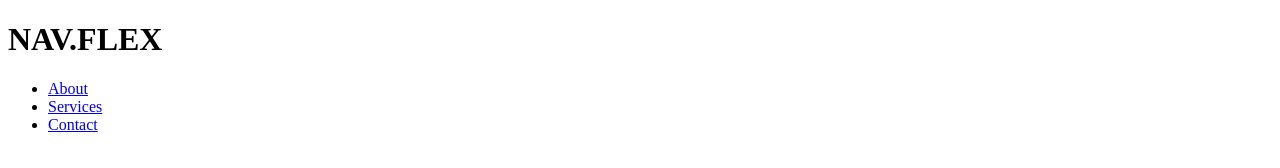
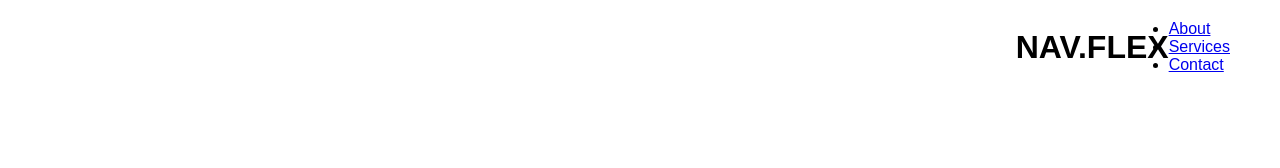
Before and after one commit to mkhoirulanwar41/nav-css, a plain HTML site: page index.html in a window 1280 px wide. Drawn offline with Linux system fonts and the light colour scheme.

Commit message:
Modife at navbar using display flex

```diff
--- a/index.html
+++ b/index.html
@@ -4,6 +4,7 @@
     <meta charset="UTF-8">
     <meta name="viewport" content="width=device-width, initial-scale=1.0">
     <title>Navbar Flexbox</title>
+    <link rel="stylesheet" href="style.css">
 </head>
 <body>
     <header>
--- a/style.css
+++ b/style.css
@@ -0,0 +1,14 @@
+/* GLOBAL */
+* {
+    margin: 0;
+    padding: 0;
+    font-family: Arial, Helvetica;
+}
+
+/* HEADER */
+header {
+    display: flex;
+    justify-content: flex-end;
+    align-items: center;
+    padding: 20px 50px;
+}
```
